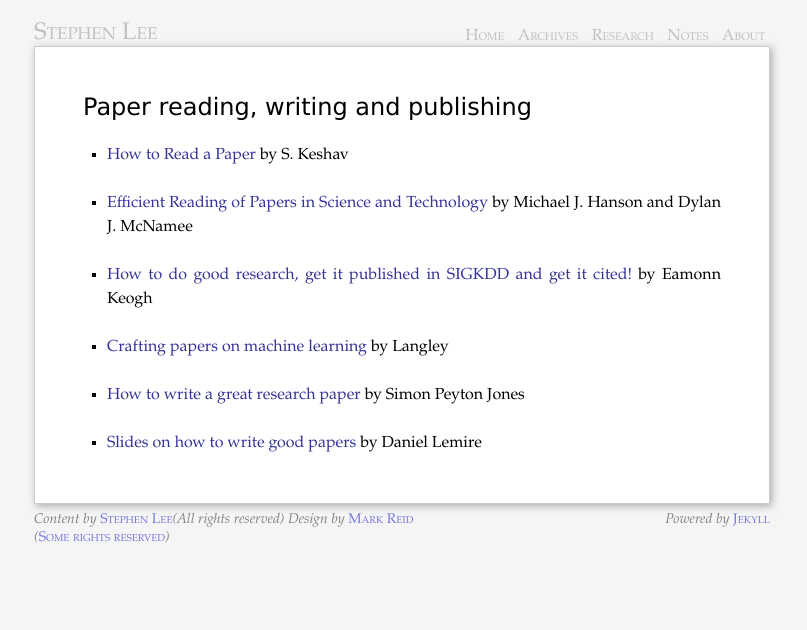
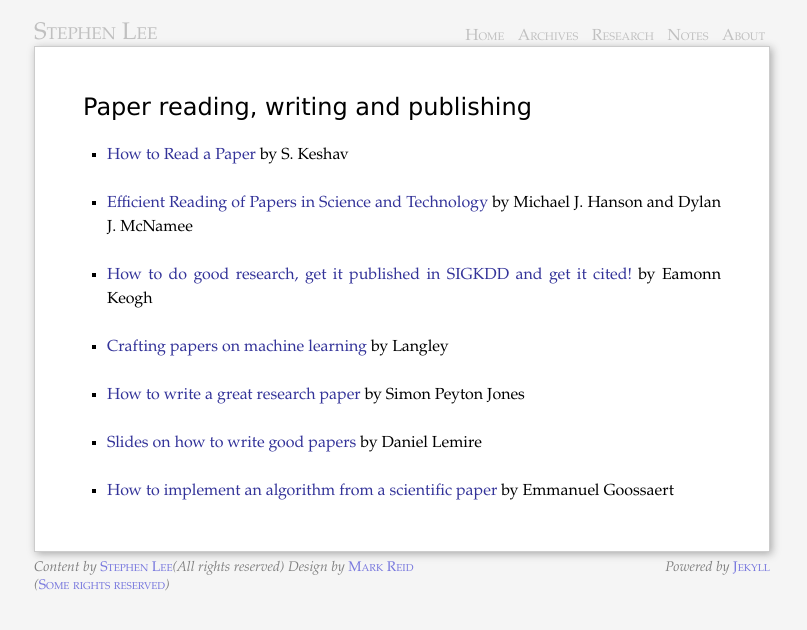
Before and after one commit to stephenLee/stephenlee.github.com, a Jekyll site: the page built from research/advice/index.markdown, in a window 1280 px wide. Shown: the top 630 px of the page, without its empty margins (238-1045 px from the left). Built offline with Jekyll 4.4.1, drawn with Linux system fonts in a browser that asks for light colours.

Commit message:
Updated research/advice/index.markdown

```diff
--- a/research/advice/index.markdown
+++ b/research/advice/index.markdown
@@ -17,3 +17,5 @@ layout: main
 * [How to write a great research paper](http://research.microsoft.com/en-us/um/people/simonpj/papers/giving-a-talk/writing-a-paper-slides.pdf) by Simon Peyton Jones
 
 * [Slides on how to write good papers](http://www.daniel-lemire.com/blog/archives/2010/03/26/write-good-papers-my-slides/) by Daniel Lemire
+
+* [How to implement an algorithm from a scientific paper](http://codecapsule.com/2012/01/18/how-to-implement-a-paper/) by Emmanuel Goossaert
```
